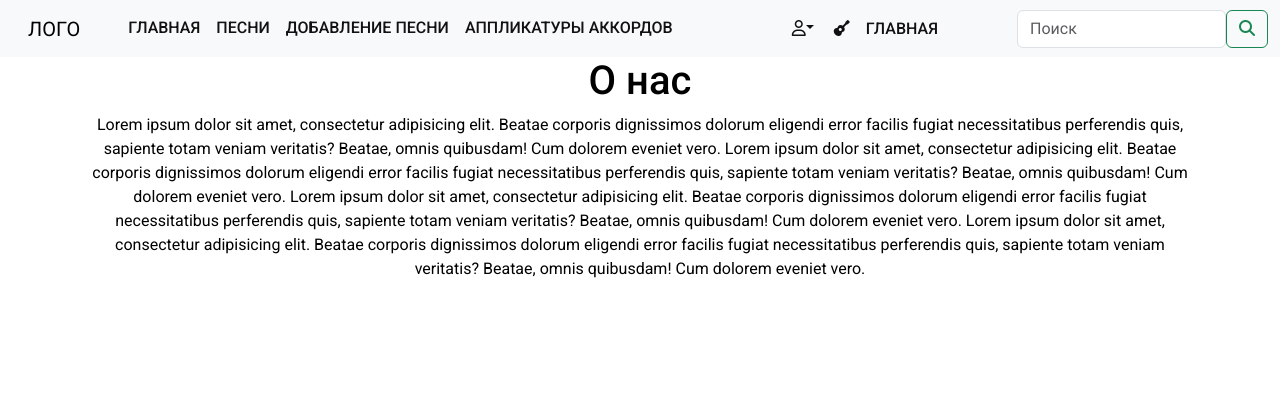
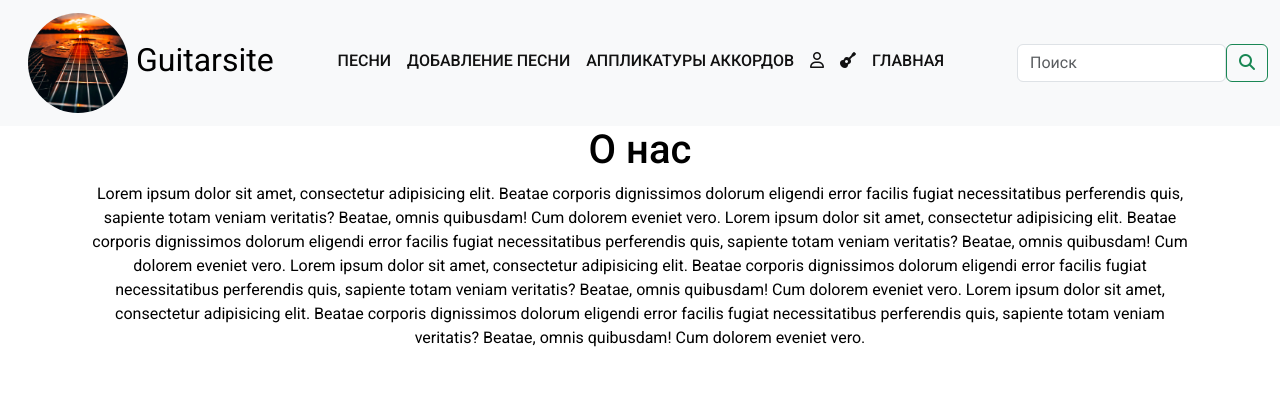
Before and after one commit to alexvic-che/Guitar-project, a Django app: page /about/ in a window 1280 px wide. Shown: the top 420 px of the page. Run offline with Django 5.2, Linux system fonts and the light colour scheme; some libraries are stand-ins or nearby versions.

Commit message:
Add logo

```diff
--- a/guitarsite/guitar/static/guitar/css/main.css
+++ b/guitarsite/guitar/static/guitar/css/main.css
@@ -169,3 +169,15 @@ footer{
 
 }
 /* add-sing-form*/
+/*LOGO*/
+
+.navbar-brand{
+    font-size: xx-large;
+}
+.navbar-brand img{
+    width: 100px;
+    height: 100px;
+    object-fit: cover;
+    border-radius: 50%;
+}
+/*LOGO*/
--- a/guitarsite/templates/base.html
+++ b/guitarsite/templates/base.html
@@ -56,7 +56,10 @@
     <div class="page">
       <nav class="navbar navbar-expand-lg bg-body-tertiary">
         <div class="container-fluid">
-          <a class="navbar-brand" href="#">ЛОГО</a>
+          <a class="navbar-brand" href="{% url 'index'%}">
+            <img src="{% static 'img/logo/1.webp' %}" alt="Logo" class="d-inline-block align-text-center">
+            Guitarsite
+          </a>
           <button
             class="navbar-toggler"
             type="button"
@@ -71,7 +74,7 @@
           <div class="collapse navbar-collapse" id="navbarSupportedContent">
             <ul class="navbar-nav ms-auto mb-2 mb-lg-0 top-menu">
               <li class="nav-item">
-                <a class="nav-link" href="{% url 'index' %}">Главная</a>
+                <a class="nav-link" href="{% url 'index' %}"></a>
               </li>
               <li class="nav-item">
                 <a class="nav-link" href="{% url 'sings' %}">Песни</a>
@@ -82,8 +85,6 @@
               <li class="nav-item">
                 <a class="nav-link" href="#">Аппликатуры аккордов</a>
               </li>
-            </ul>
-            <ul class="navbar-nav ms-auto mb-2 mb-lg-0">
               <li class="nav-item dropdown">
                 <a
                   class="nav-link dropdown-toggle"
```
Also changed, not shown: guitarsite/static/img/logo/1.webp (added).
